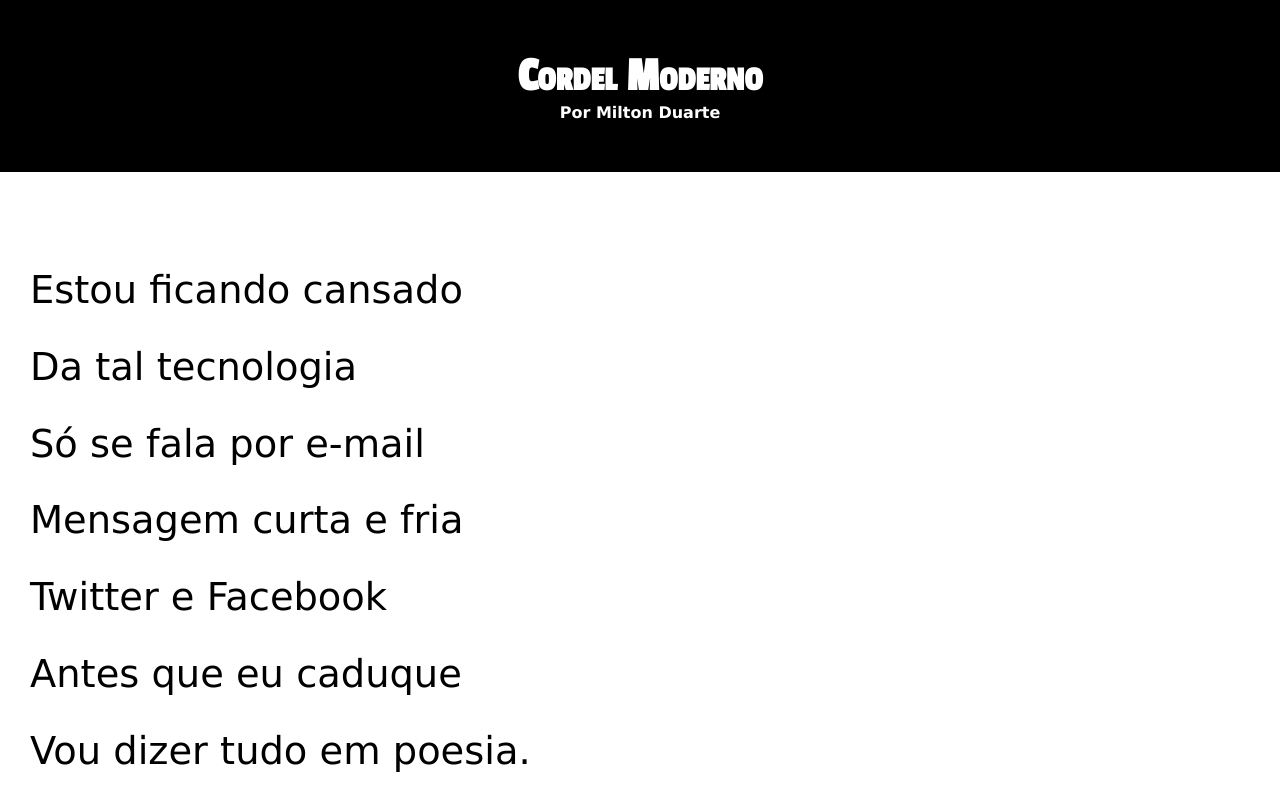
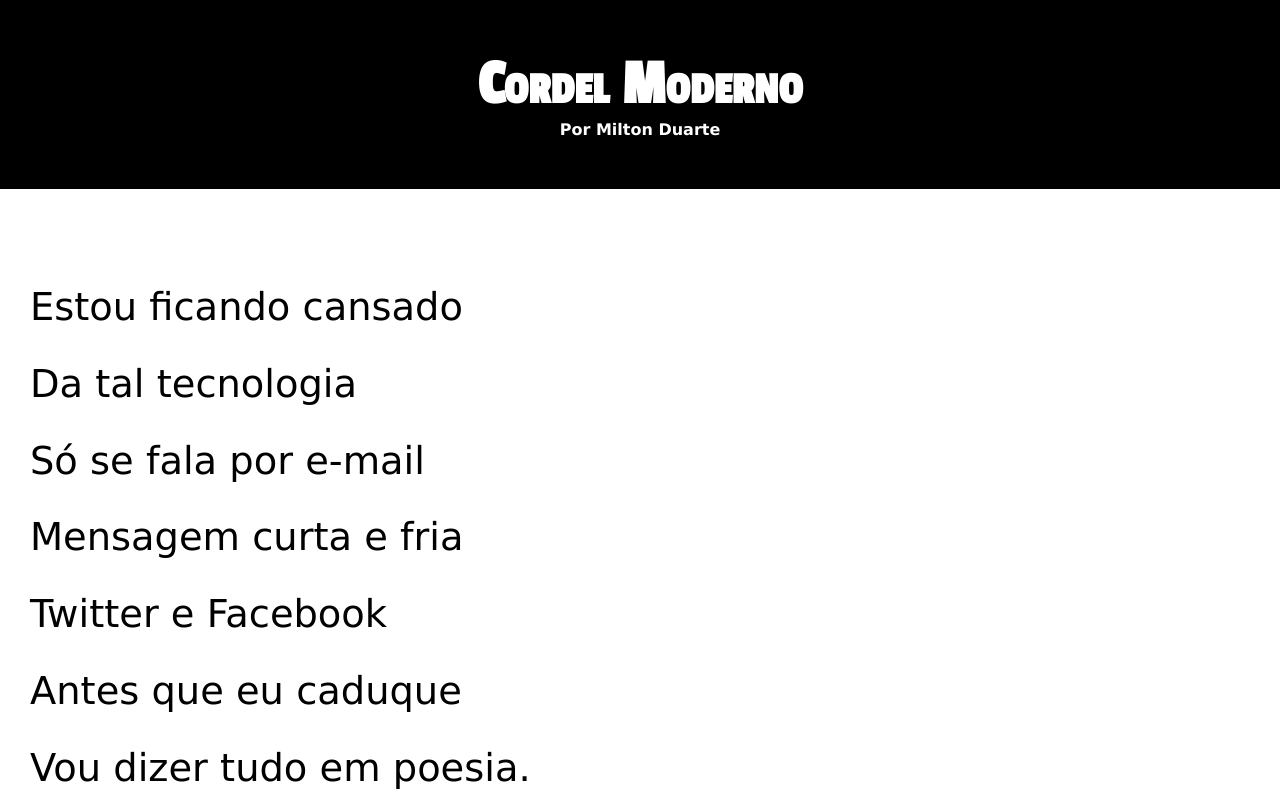
Before and after one commit to fabiocastanhamelo/projeto-cordel, a plain HTML site: page index.html in a window 1280 px wide. Shown: the top 800 px of the page. Drawn offline with Linux system fonts and the light colour scheme.

Commit message:
Update style.css

```diff
--- a/estilo/style.css
+++ b/estilo/style.css
@@ -17,7 +17,7 @@
 
 html, body {
     min-height: 100vh;
-    background-color: darkgray;
+    background-color: rgba(150, 149, 79, 0.568);
     font-family: var(--fonte1);
 }
 
@@ -32,7 +32,7 @@ header > h1 {
     padding-top: 50px;
     font-variant: small-caps;
     font-family:var(--fonte2);
-    font-size: 3em;
+    font-size: 4em;
 }
 
 header > p {
```
